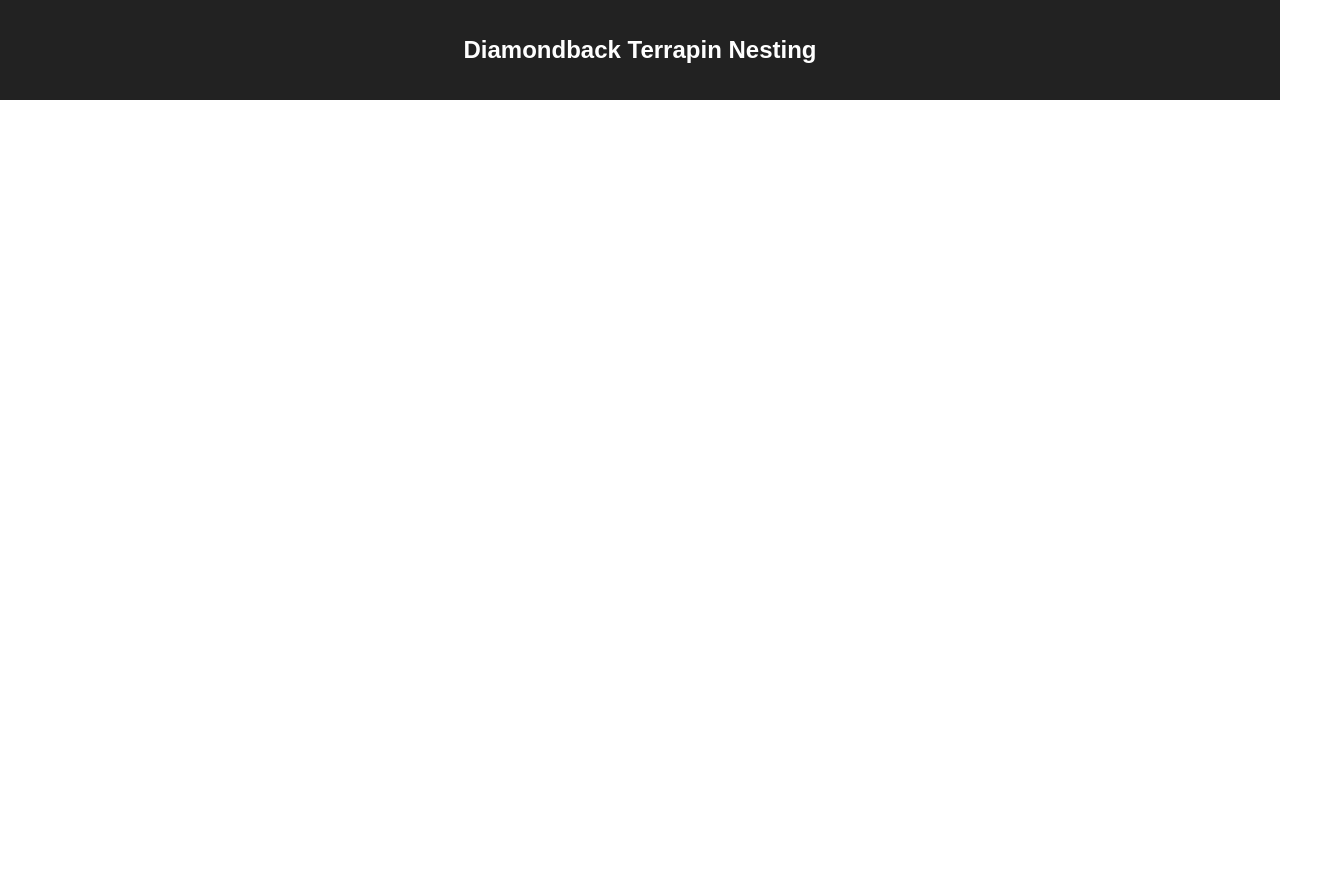
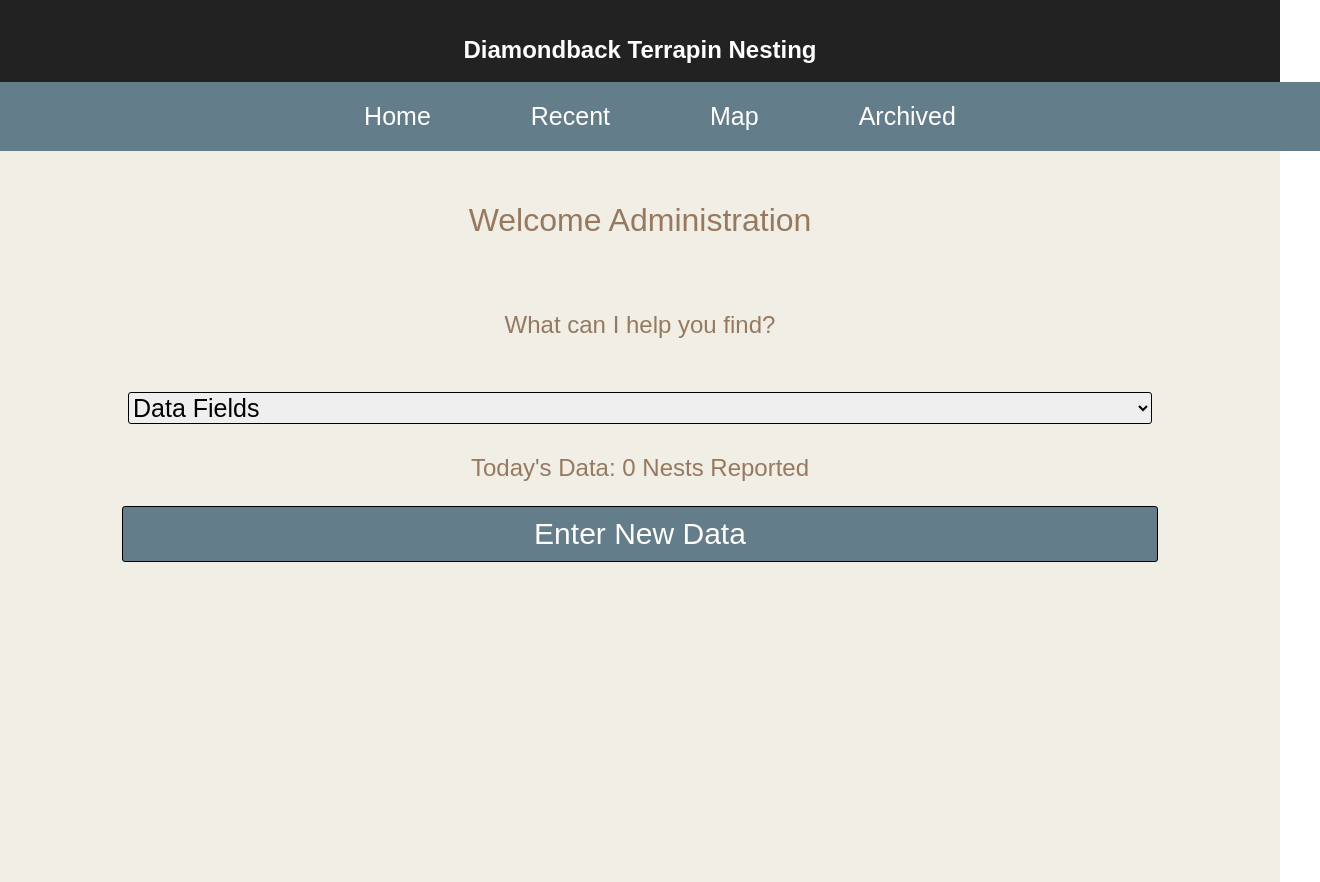
Before and after one commit to NPH82/Terrapin, a React (Create React App) app: page /admin in a window 1280 px wide. Shown: the whole page, 1320 px wide, since content can reach past the window. Before the commit the page ends 800 px from the top, so only its background shows below. Built offline with nearby package versions, Linux system fonts and the light colour scheme.

Commit message:
created map component and admin welcome page

```diff
--- a/package.json
+++ b/package.json
@@ -3,6 +3,7 @@
   "version": "0.1.0",
   "private": true,
   "dependencies": {
+    "google-map-react": "^0.34.0",
     "react": "^16.2.0",
     "react-dom": "^16.2.0",
     "react-router-dom": "^4.2.2",
--- a/src/App.js
+++ b/src/App.js
@@ -3,6 +3,7 @@ import './App.css';
 import { BrowserRouter as Router, Route, Switch } from "react-router-dom";
 import  Welcome from "./pages/Welcome";
 import CreateAccount from "./pages/CreateAccount";
+import AdminWelcome from "./pages/Admin/AdminWelcome";
 
 const App = () =>
       <Router>
@@ -17,6 +18,7 @@ const App = () =>
             <Switch>
               <Route exact path="/" component={Welcome}/>>
               <Route exaxt path="/account" component={CreateAccount}/>
+              <Route exact path="/admin" component={AdminWelcome}/>
             </Switch>
         </div>
       </Router>;
--- /dev/null
+++ b/src/components/Map/Map.js
@@ -0,0 +1,24 @@
+import React from "react";
+import  GoogleMap from "google-map-react";
+
+class DataMap extends React.Component {
+  static defaultProps = {
+    center: {lat: 41.7, lng: -70.5},
+    zoom: 9
+  };
+
+  render() {
+    return (
+      <div className="map" style={{width:"100%", height:"20em"}}>
+      <GoogleMap
+        bootstrapURLKeys ={{key: "AIzaSyD9dj2ywbl2jTN_qw8JAtxgrB_y47OBfiE"}}
+        defaultCenter={this.props.center}
+        defaultZoom={this.props.zoom}
+        >
+      </GoogleMap>
+      </div>
+    );
+  }
+};
+
+export default DataMap;
--- /dev/null
+++ b/src/components/Map/index.js
@@ -0,0 +1 @@
+export { default } from "./Map";
--- a/src/components/Navbar/Navbar.css
+++ b/src/components/Navbar/Navbar.css
@@ -3,13 +3,14 @@ ul {
   margin: 0;
   padding: 20px;
   float: left;
-  width:100vw;
+  width:100%;
   background-color: #637d8a;
 }
 
 li {
   display: inline;
   padding: 50px;
+
 
 }
 li a {
--- a/src/components/Navbar/Navbar.js
+++ b/src/components/Navbar/Navbar.js
@@ -4,7 +4,7 @@ import "./Navbar.css";
 class Navbar extends React.Component {
   render () {
     return (
-      <nav className="navbar">
+      <nav className="navbar navbar-inverse">
         <div className="container-fluid">
           <ul className="nav navbar-nav">
             <li className="active"><a href="/admin">Home</a></li>
--- /dev/null
+++ b/src/pages/Admin/AdminWelcome.js
@@ -0,0 +1,30 @@
+import React from "react";
+import Navbar from "../../components/Navbar";
+import DataMap from "../../components/Map";
+import Select from "../../components/Form/Select";
+import FormBtn from "../../components/Form/FormBtn";
+
+class AdminWelcome extends React.Component {
+  static defaultProps = {
+    name: "Administration",
+    reported: 0
+  }
+  render() {
+    return (
+      <div className="container" style={{backgroundColor:"#f0eee5", height:"100vh", textAlign:"center", marginTop:-50}}>
+         <Navbar/>
+        <p className="App-intro" style={{fontSize:"4vh", color:"#977960", paddingTop:"15vh", paddingBottom:"5vh"}}>Welcome {this.props.name}</p>
+        <div className="admin">
+          <p clasName="query" style={{fontSize:"3vh", color:"#977960"}}>What can I help you find?</p>
+          <Select/>
+          <p className="todayData" style={{fontSize:"3vh", color:"#977960"}}>Today's Data: {this.props.reported} Nests Reported</p>
+          <FormBtn
+            label="Enter New Data"
+            />
+        </div>
+      </div>
+    );
+  }
+};
+
+export default AdminWelcome;
--- /dev/null
+++ b/src/pages/Admin/index.js
@@ -0,0 +1 @@
+export { default } from "./AdminWelcome";
--- a/src/pages/Welcome/Welcome.js
+++ b/src/pages/Welcome/Welcome.js
@@ -4,10 +4,13 @@ import Input from "../../components/Form/Input";
 import { Link } from "react-router-dom";
 
 class Welcome extends React.Component {
+  static defaultProps = {
+    name: "Volunteer"
+  }
   render() {
     return(
       <div className="container" style={{backgroundColor:"#f0eee5", height:"100vh", textAlign:"center", marginTop:-50}}>
-        <p className="App-intro" style={{fontSize:"4vh", color:"#977960", paddingTop:"15vh", paddingBottom:"5vh"}}>Welcome</p>
+        <p className="App-intro" style={{fontSize:"4vh", color:"#977960", paddingTop:"15vh", paddingBottom:"5vh"}}>Welcome {this.props.name}</p>
         <div className="login">
 
           <form>
```
Also changed, not shown: 1 other file (tests, documents, lock files or other folders).
